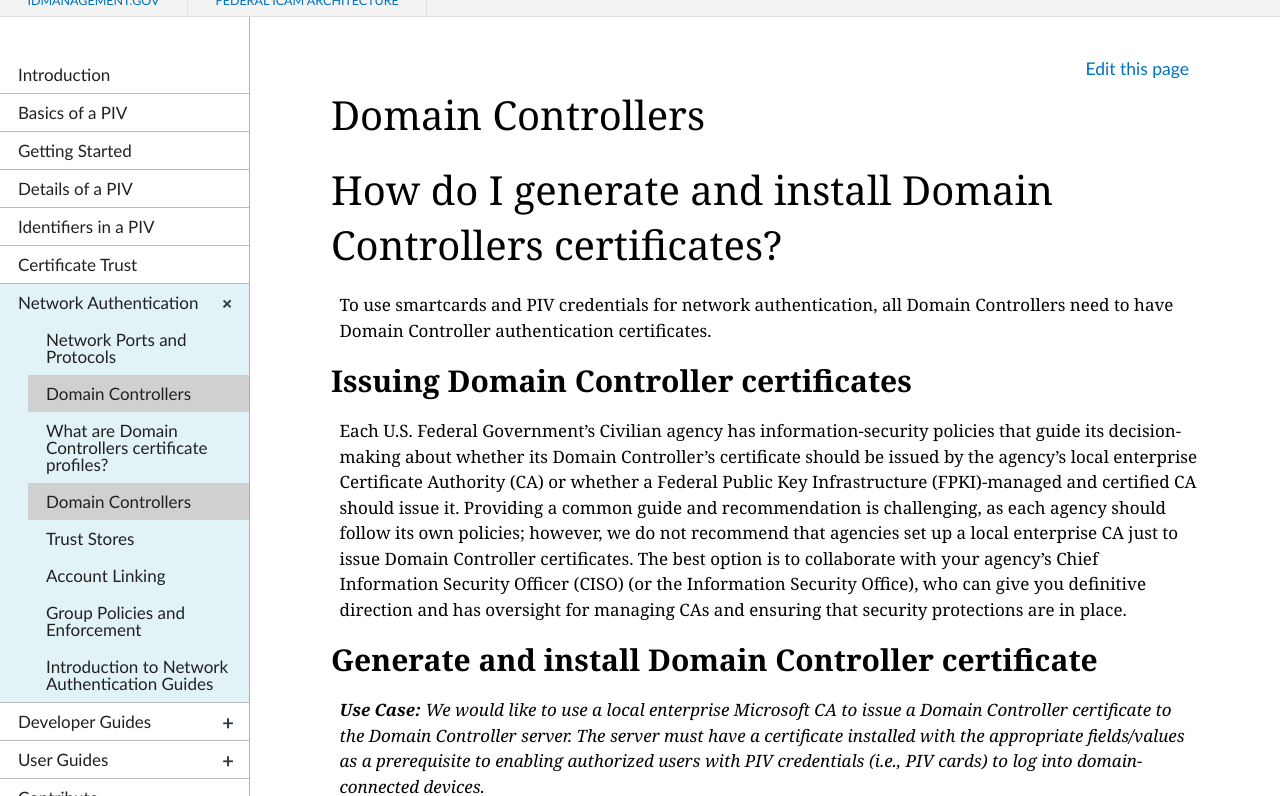
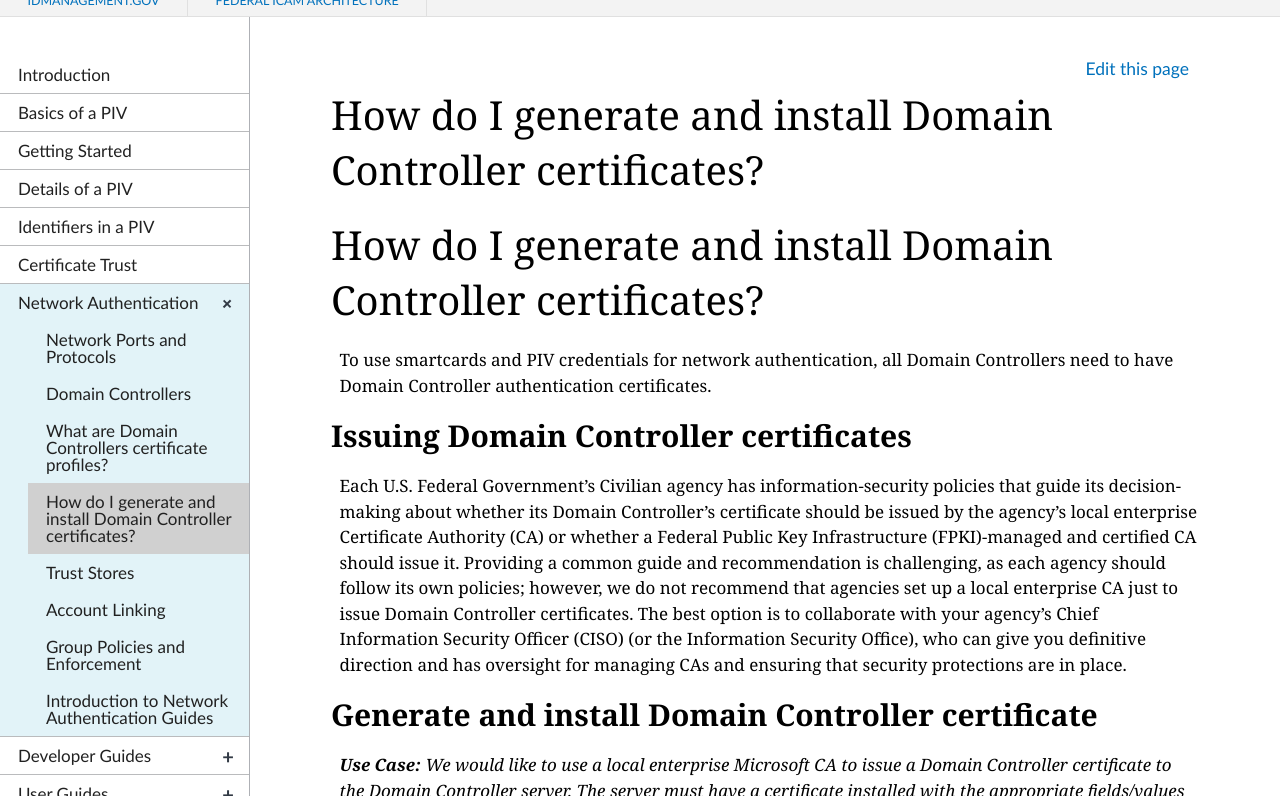
Before and after one commit to GSA/piv-guides, a Jekyll site: the page built from _networkconfig/2b_domaincontrollers.md, in a window 1280 px wide and 900 px high, cut to the strip 104-900 px from the top of the window. Built offline with Jekyll 4.4.1, drawn with Linux system fonts in a browser that asks for light colours; nearby versions of some CDN libraries.

Commit message:
Update 2b_domaincontrollers.md

```diff
--- a/_networkconfig/2b_domaincontrollers.md
+++ b/_networkconfig/2b_domaincontrollers.md
@@ -1,10 +1,10 @@
 ---
 layout: default
-title: Domain Controllers
+title: How do I generate and install Domain Controller certificates?
 collection: networkconfig
-permalink: networkconfig/domaincontrollers/
+permalink: networkconfig/2b_domaincontrollers/
 ---
-# How do I generate and install Domain Controllers certificates?
+# How do I generate and install Domain Controller certificates?
 
 To use smartcards and PIV credentials for network authentication, all Domain Controllers need to have Domain Controller authentication certificates.
 
```
